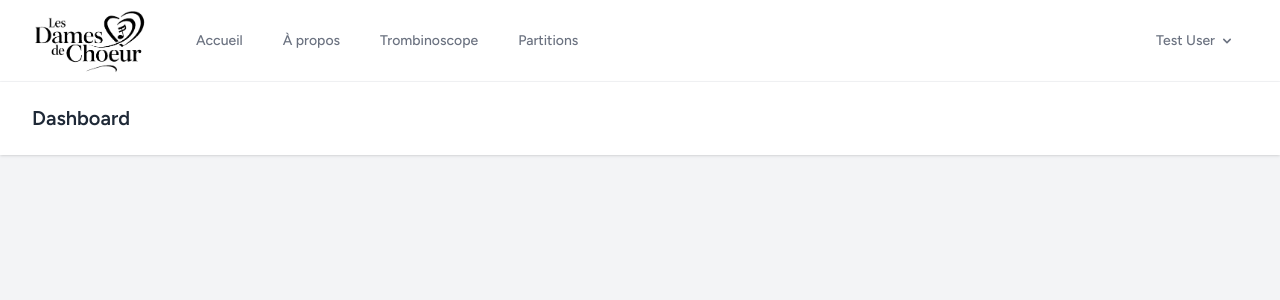
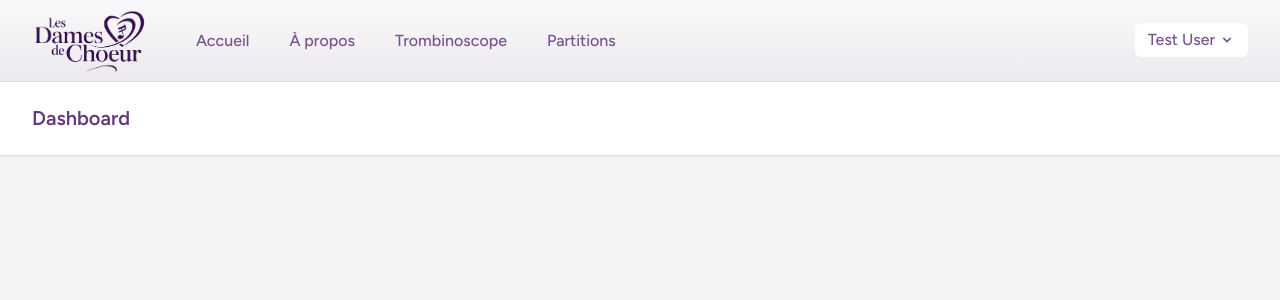
Before and after one commit to galenskap/choravelle2, a Laravel app: page /dashboard in a window 1280 px wide. Shown: the top 300 px of the page. Run offline with Laravel 12, Linux system fonts and the light colour scheme; a user stored in the database is signed in; data comes from the database, SQL or seed files in the repository; style sheets or scripts are compiled from the project's sources.

Commit message:
Skin - WIP

```diff
--- a/resources/css/app.css
+++ b/resources/css/app.css
@@ -11,10 +11,35 @@ audio::-webkit-media-controls-panel {
 }
 
 /* GENERAL */
+body {
+    color: #2d0942;
+    background-color: #fbfbfb;
+}
+.text-gray-500 {
+    color: #78538e;
+}
+.text-gray-600, .text-gray-700, .text-gray-800 {
+    color: #643a7c;
+}
+button.hover\:text-gray-600:hover, a.hover\:text-gray-600:hover,
+button.hover\:text-gray-700:hover, a.hover\:text-gray-700:hover,
+button.hover\:text-gray-800:hover, a.hover\:text-gray-800:hover,
+.text-gray-900 {
+    color: #2d0942;
+}
+.border-indigo-400 {
+    border-color: #2d0942;
+}
 
 /* Accessibility */
 body {
     font-size: 20px;
+}
+.text-sm {
+    font-size: 1rem;
+}
+.text-base {
+    font-size: 1.125rem;
 }
 
 /* BLOCKS */
@@ -32,6 +57,12 @@ body {
 /* HEADER */
 .logo-container img {
     margin: 5px 0;
+}
+
+/* Navigation */
+nav {
+    background: linear-gradient(to bottom, #f9f8fa 0%, #eceaee 100%);
+    border-bottom: 1px solid #dee2e6;
 }
 
 /* HOME */
--- a/resources/views/layouts/navigation.blade.php
+++ b/resources/views/layouts/navigation.blade.php
@@ -1,4 +1,4 @@
-<nav x-data="{ open: false }" class="bg-white border-b border-gray-100">
+<nav x-data="{ open: false }" class="bg-white border-b">
     <!-- Primary Navigation Menu -->
     <div class="max-w-7xl mx-auto px-4 sm:px-6 lg:px-8">
         <div class="flex justify-between">
```
Also changed, not shown: resources/images/favicon.png, resources/images/favicon_black.png (added), resources/images/logo.png, resources/images/logo_black.png (added).
